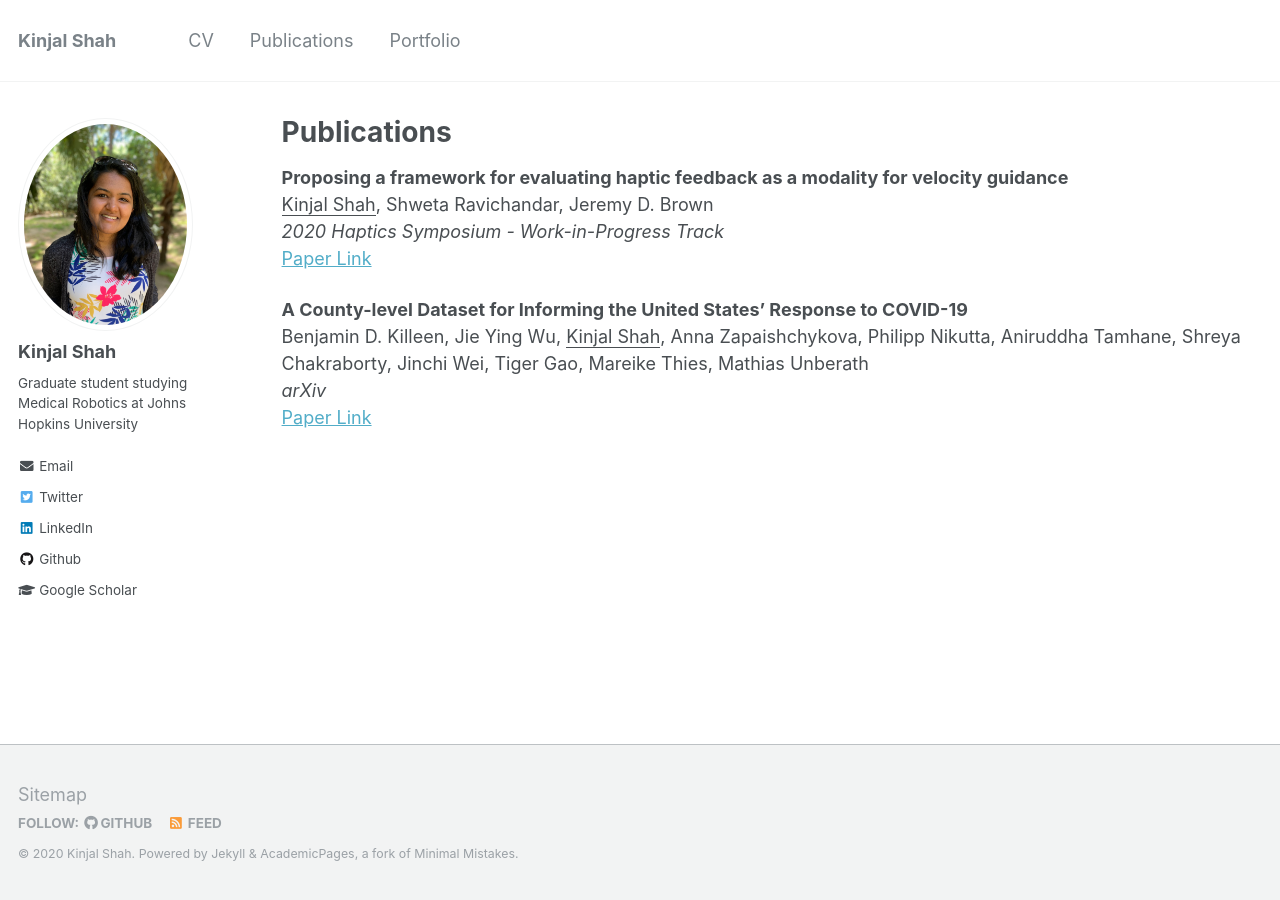
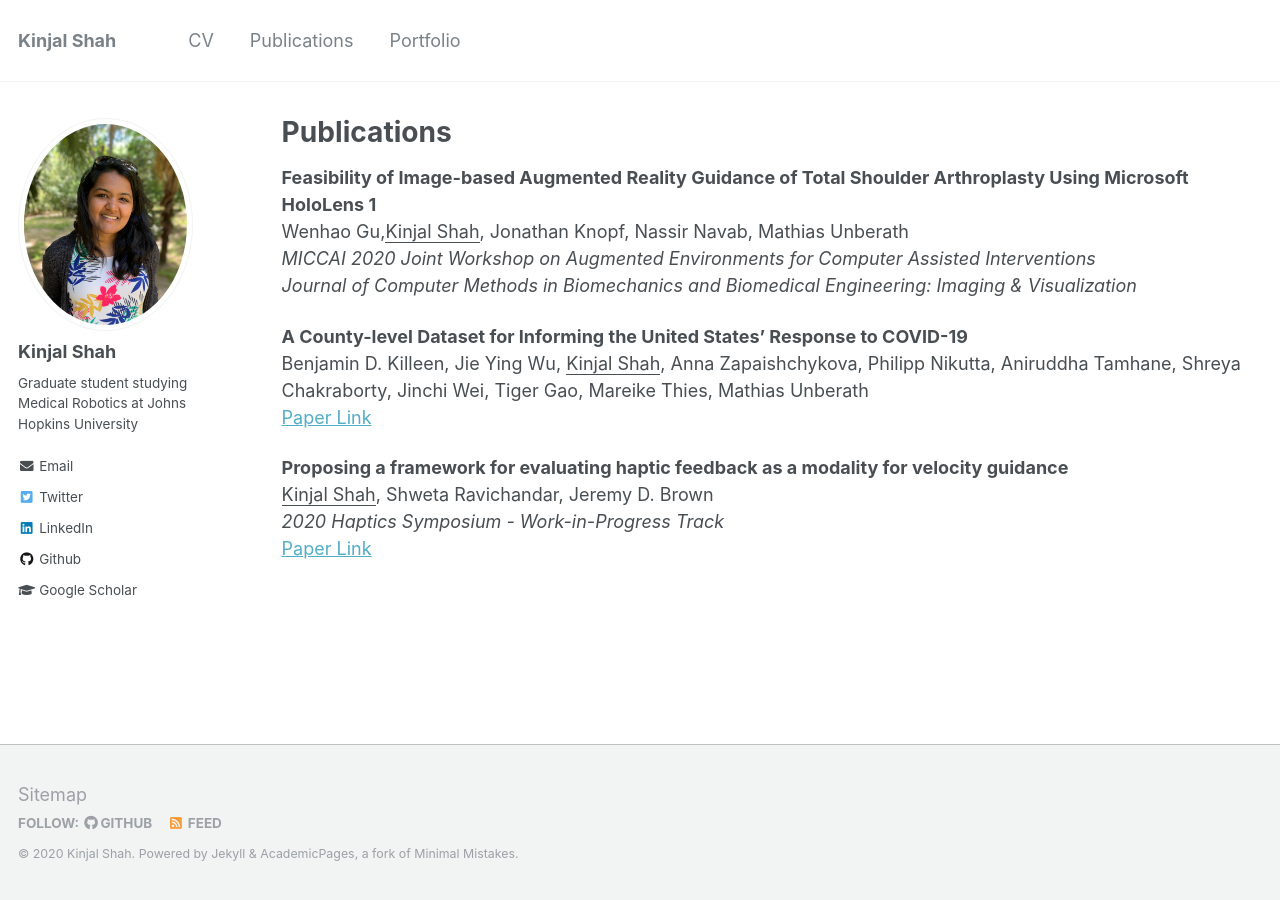
Before and after one commit to kinjmshah/kinjmshah.github.io, a Jekyll site: the page built from _pages/publications.md, in a window 1280 px wide. Built offline with Jekyll 4.4.1, drawn with Linux system fonts in a browser that asks for light colours.

Commit message:
Update publications.md

```diff
--- a/_pages/publications.md
+++ b/_pages/publications.md
@@ -5,12 +5,16 @@ permalink: /publications/
 author_profile: true
 ---
 
+**Feasibility of Image-based Augmented Reality Guidance of Total Shoulder Arthroplasty Using Microsoft HoloLens 1**
+Wenhao Gu,<ins>Kinjal Shah</ins>, Jonathan Knopf, Nassir Navab, Mathias Unberath
+*MICCAI 2020 Joint Workshop on Augmented Environments for Computer Assisted Interventions*
+*Journal of Computer Methods in Biomechanics and Biomedical Engineering: Imaging & Visualization*
+
+**A County-level Dataset for Informing the United States' Response to COVID-19**
+Benjamin D. Killeen, Jie Ying Wu, <ins>Kinjal Shah</ins>, Anna Zapaishchykova, Philipp Nikutta, Aniruddha Tamhane, Shreya Chakraborty, Jinchi Wei, Tiger Gao, Mareike Thies, Mathias Unberath
+[Paper Link](https://arxiv.org/pdf/2004.00756.pdf)
+
 **Proposing a framework for evaluating haptic feedback as a modality for velocity guidance**
 <ins>Kinjal Shah</ins>, Shweta Ravichandar, Jeremy D. Brown
 *2020 Haptics Symposium - Work-in-Progress Track*
 [Paper Link](https://kinjmshah.github.io/files/haptics2020_WIP.pdf)
-
-**A County-level Dataset for Informing the United States' Response to COVID-19**
-Benjamin D. Killeen, Jie Ying Wu, <ins>Kinjal Shah</ins>, Anna Zapaishchykova, Philipp Nikutta, Aniruddha Tamhane, Shreya Chakraborty, Jinchi Wei, Tiger Gao, Mareike Thies, Mathias Unberath
-*arXiv*
-[Paper Link](https://arxiv.org/pdf/2004.00756.pdf)
```
